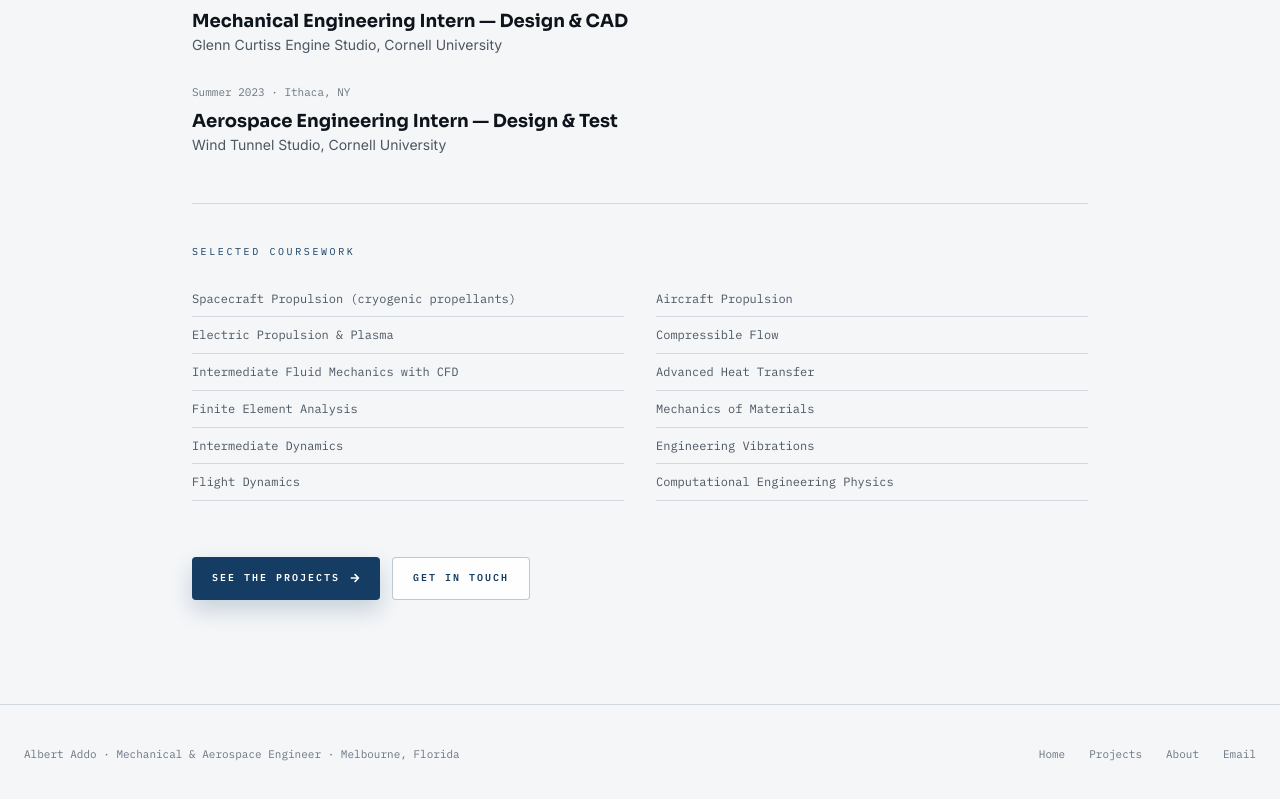
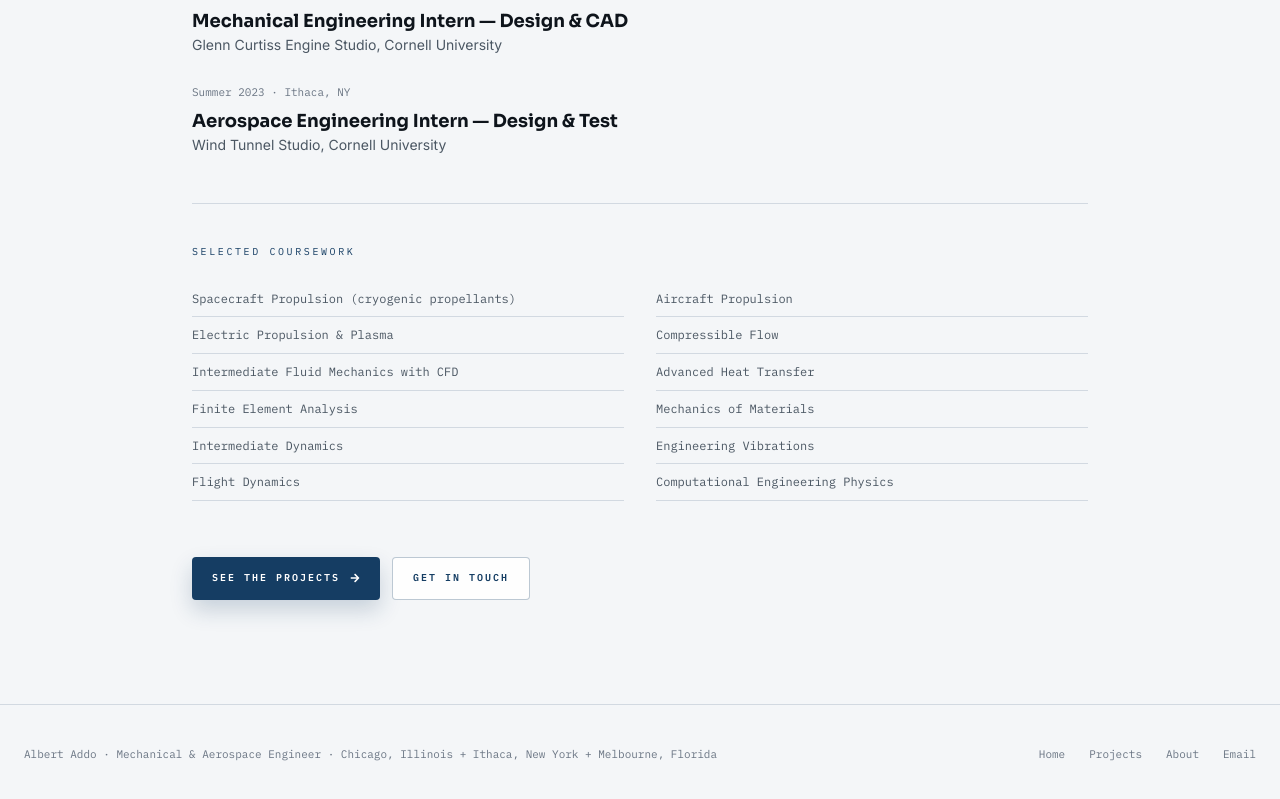
Before and after one commit to bertkaddo/albert-portfolio, a Next.js app: page /about in a window 1280 px wide. Shown: the part 1948-2747 px from the top of the page. Built offline with nearby package versions, Linux system fonts and the light colour scheme.

Commit message:
what changed

```diff
--- a/src/data/profile.ts
+++ b/src/data/profile.ts
@@ -10,8 +10,8 @@ export const profile = {
   name: "Albert Addo",
   navTagline: "Mechanical + Aerospace",
   role: "Mechanical & Aerospace Engineer",
-  location: "Melbourne, Florida",
-  locationNote: "Melbourne, FL — open to relocation",
+  location: "Chicago, Illinois + Ithaca, New York + Melbourne, Florida",
+  locationNote: "Chicago, Illinois | Ithaca, New York | Melbourne, Florida — open to relocation",
 
   email: "albertaddo1327@gmail.com",
   linkedin: "https://www.linkedin.com/in/albert-addo/",
```
